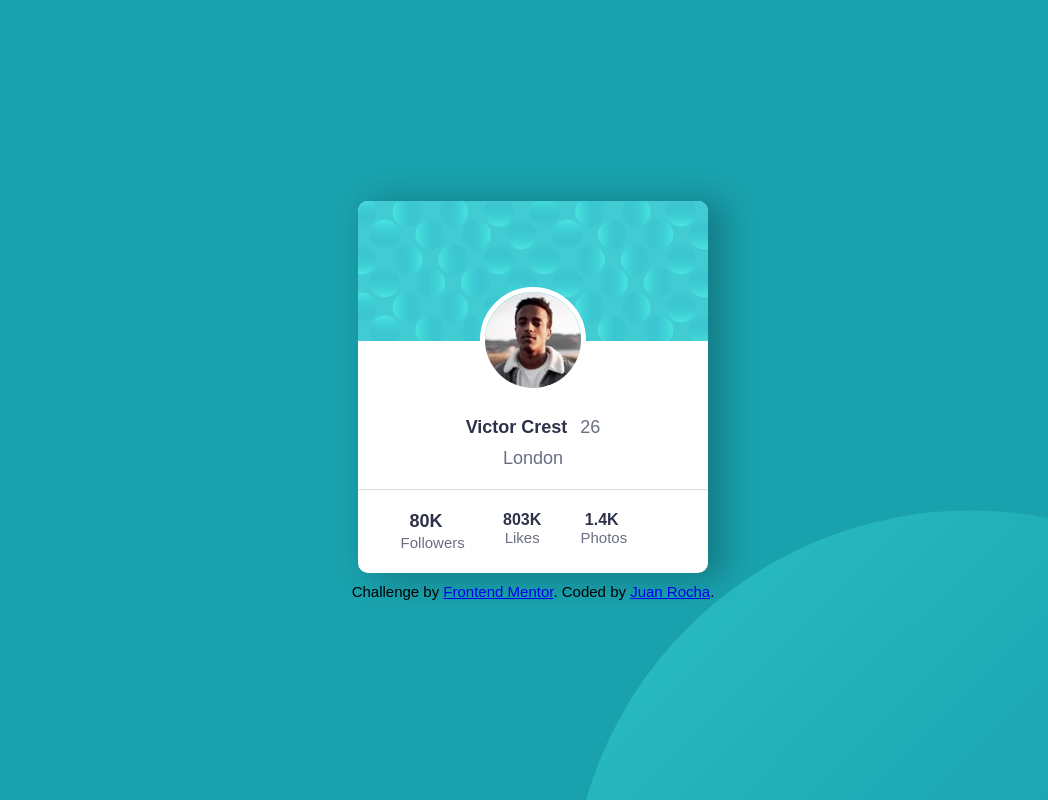
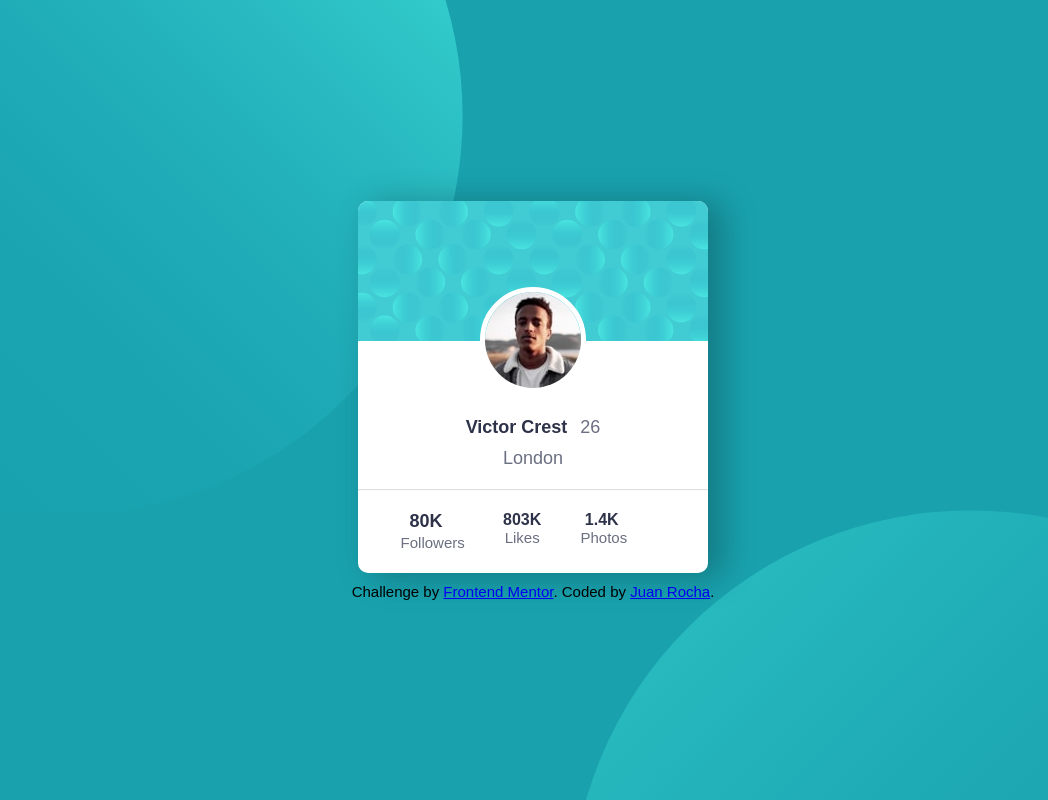
Before and after one commit to Baldinoo/profile-card-component-main, a plain HTML site: page index.html in a window 1280 px wide. Shown: the whole page, without its empty margins (107-1155 px from the left). Drawn offline with Linux system fonts and the light colour scheme; the site is published under a folder, as on GitHub Pages, so addresses that start at the root find nothing.

Commit message:
Update style.css

```diff
--- a/style.css
+++ b/style.css
@@ -14,7 +14,7 @@ body{
     justify-content: center;
     align-items: center;
     background-color: hsl(185, 75%, 39%);
-    background:  url(/images/bg-pattern-top.svg) no-repeat, url(images/bg-pattern-bottom.svg) no-repeat;
+    background:  url(images/bg-pattern-top.svg) no-repeat, url(images/bg-pattern-bottom.svg) no-repeat;
     background-color: hsl(185, 75%, 39%);
     background-position-x: -230px, 677px;
     background-position-y: -285px ,510px;
```
